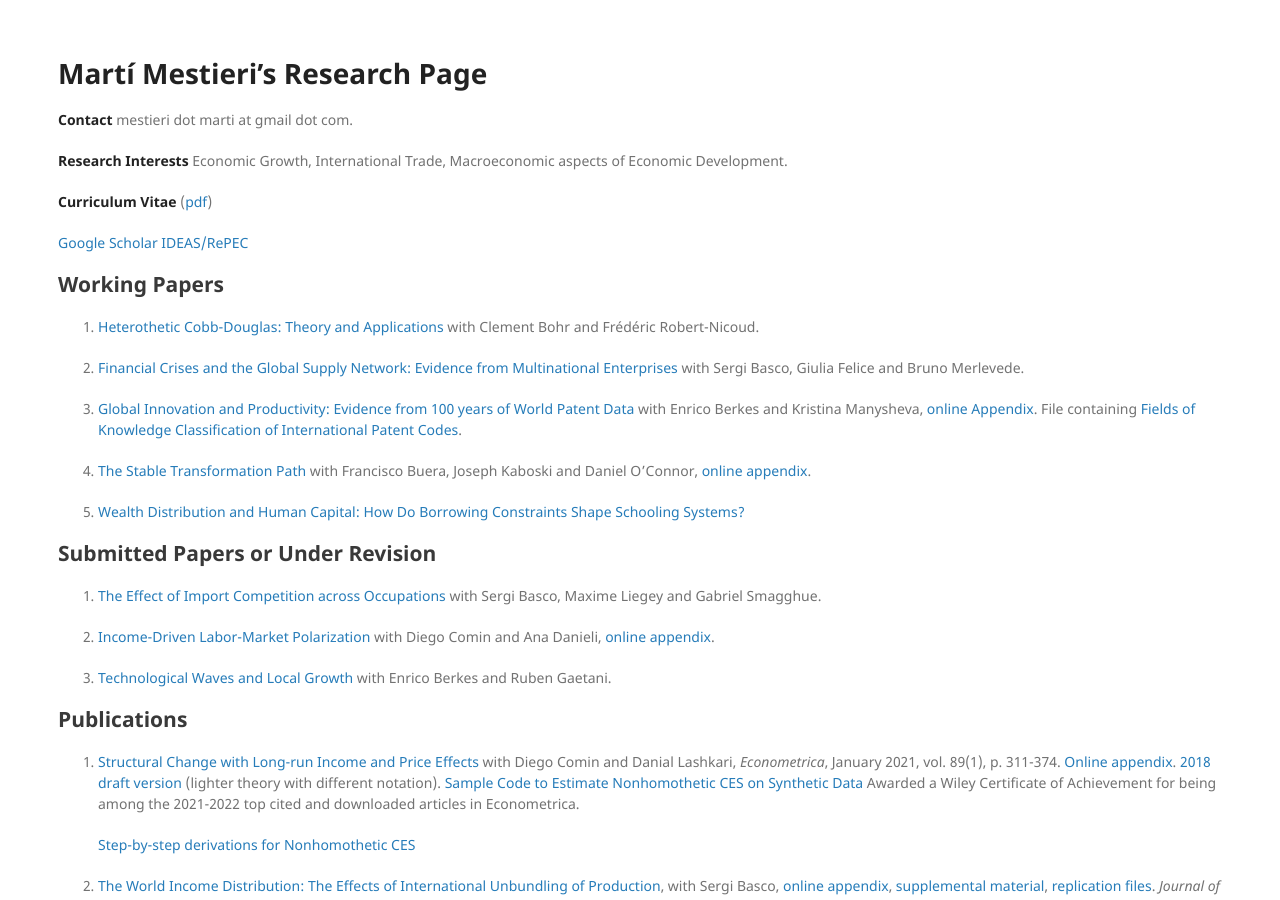
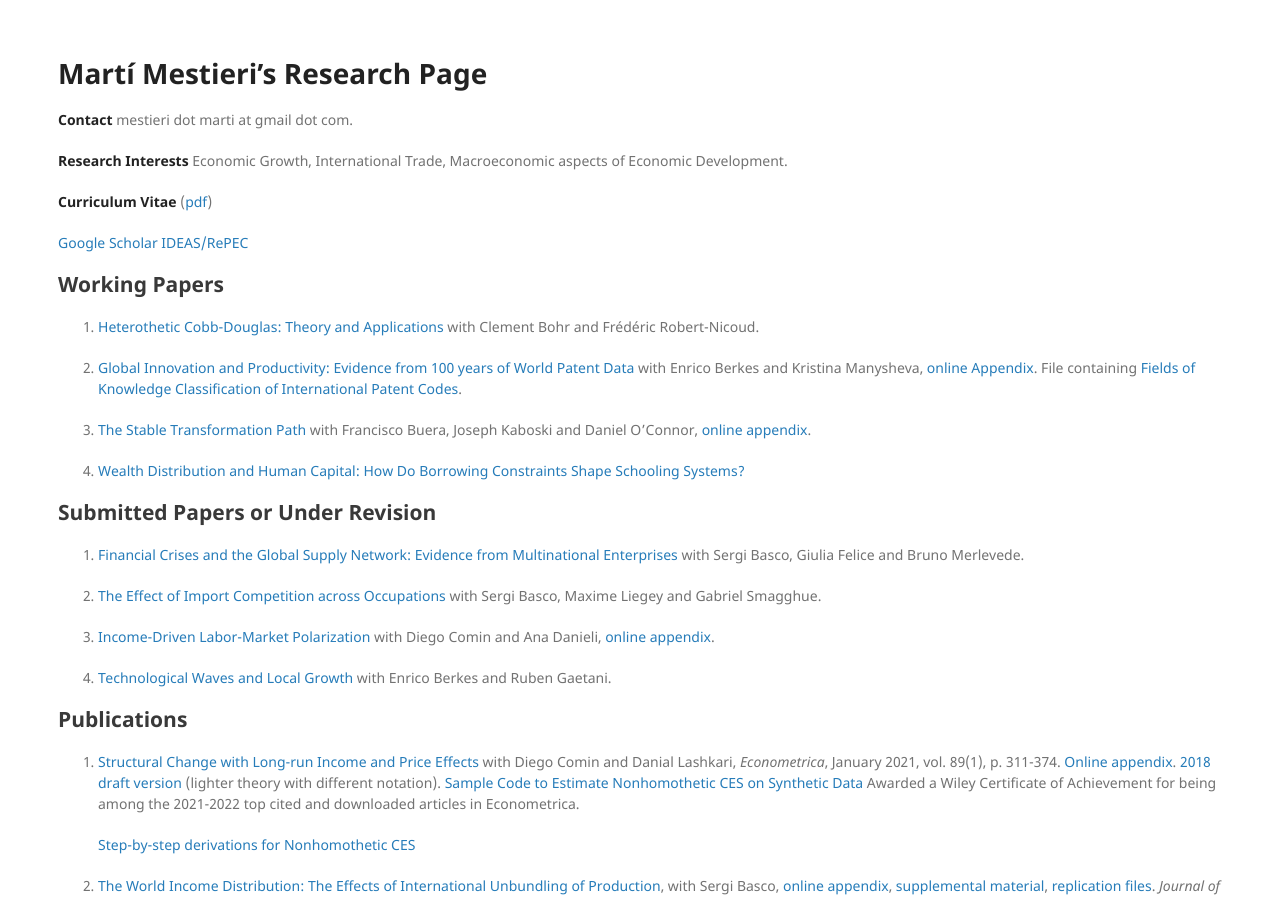
Before and after one commit to mestieri/mestieri.github.io, a Jekyll site: the page built from index.md, in a window 1280 px wide and 900 px high. Built offline with Jekyll 4.4.1, drawn with Linux system fonts in a browser that asks for light colours; part of the change alters nothing that is shown.

```diff
--- a/index.md
+++ b/index.md
@@ -24,25 +24,25 @@ UPF Associate Professor and CREi Associate Researcher.
 
 1. [Heterothetic Cobb-Douglas: Theory and Applications](https://www.dropbox.com/s/4ib6vfi0og7ixop/bmrn_hcd.pdf?dl=0) with Clement Bohr and Frédéric Robert-Nicoud.
 
-2. [Financial Crises and the Global Supply Network: Evidence from Multinational Enterprises](https://www.dropbox.com/s/izq34c7zig3b0qe/BFMM_Economic_Crises_and_the_Global_Supply_Chain.pdf?dl=0) with Sergi Basco, Giulia Felice and Bruno Merlevede.
+2. [Global Innovation and Productivity: Evidence from 100 years of World Patent Data](https://www.dropbox.com/s/h49z8tmqrtbzchr/bmm_website.pdf?dl=0) with Enrico Berkes and Kristina Manysheva, [online Appendix](https://www.dropbox.com/s/p0857cfab9i9jjs/bmm_oa_website.pdf?dl=0). File containing [Fields of Knowledge Classification of International Patent Codes](https://www.dropbox.com/s/sne8ac9t22pwcy3/Fields_of_knowledge.csv?dl=0).
 
-3. [Global Innovation and Productivity: Evidence from 100 years of World Patent Data](https://www.dropbox.com/s/h49z8tmqrtbzchr/bmm_website.pdf?dl=0) with Enrico Berkes and Kristina Manysheva, [online Appendix](https://www.dropbox.com/s/p0857cfab9i9jjs/bmm_oa_website.pdf?dl=0). File containing [Fields of Knowledge Classification of International Patent Codes](https://www.dropbox.com/s/sne8ac9t22pwcy3/Fields_of_knowledge.csv?dl=0).
-
-4. [The Stable Transformation Path](https://www.dropbox.com/s/qr244nsqarcmz4h/bkmo.pdf?dl=0)
+3. [The Stable Transformation Path](https://www.dropbox.com/s/qr244nsqarcmz4h/bkmo.pdf?dl=0)
     with Francisco Buera, Joseph Kaboski and Daniel O'Connor,
     [online appendix](https://www.dropbox.com/s/z0ufhkrma81umg2/bkmo_oa.pdf?dl=0).
 
-5. [Wealth Distribution and Human Capital: How Do Borrowing Constraints Shape Schooling Systems?](https://www.dropbox.com/s/w0fc7sthxh0mhtx/mestieri_wealthdistrib_humancapital.pdf?dl=0)
+4. [Wealth Distribution and Human Capital: How Do Borrowing Constraints Shape Schooling Systems?](https://www.dropbox.com/s/w0fc7sthxh0mhtx/mestieri_wealthdistrib_humancapital.pdf?dl=0)
 
 
 ## Submitted Papers or Under Revision
 
-1. [The Effect of Import Competition across Occupations](https://www.dropbox.com/s/fb0pr0rfwq98plt/blms_rev.pdf?dl=0) with Sergi Basco, Maxime Liegey and Gabriel Smagghue.
+1. [Financial Crises and the Global Supply Network: Evidence from Multinational Enterprises](https://www.dropbox.com/s/izq34c7zig3b0qe/BFMM_Economic_Crises_and_the_Global_Supply_Chain.pdf?dl=0) with Sergi Basco, Giulia Felice and Bruno Merlevede.
 
-2. [Income-Driven Labor-Market Polarization](https://www.dropbox.com/s/4c3ow4flycqnymd/cdm.pdf?dl=0) with Diego Comin and Ana Danieli,
+2. [The Effect of Import Competition across Occupations](https://www.dropbox.com/s/fb0pr0rfwq98plt/blms_rev.pdf?dl=0) with Sergi Basco, Maxime Liegey and Gabriel Smagghue.
+
+3. [Income-Driven Labor-Market Polarization](https://www.dropbox.com/s/4c3ow4flycqnymd/cdm.pdf?dl=0) with Diego Comin and Ana Danieli,
     [online appendix](https://www.dropbox.com/s/cu2hv6z8u9633rb/cdm_oa.pdf?dl=0).
 
-3. [Technological Waves and Local Growth](https://www.dropbox.com/s/qintoez1t9pvpva/bgm_jan2023.pdf?dl=0) with Enrico Berkes and Ruben Gaetani.
+4. [Technological Waves and Local Growth](https://www.dropbox.com/s/qintoez1t9pvpva/bgm_jan2023.pdf?dl=0) with Enrico Berkes and Ruben Gaetani.
 
 
 ## Publications
```
